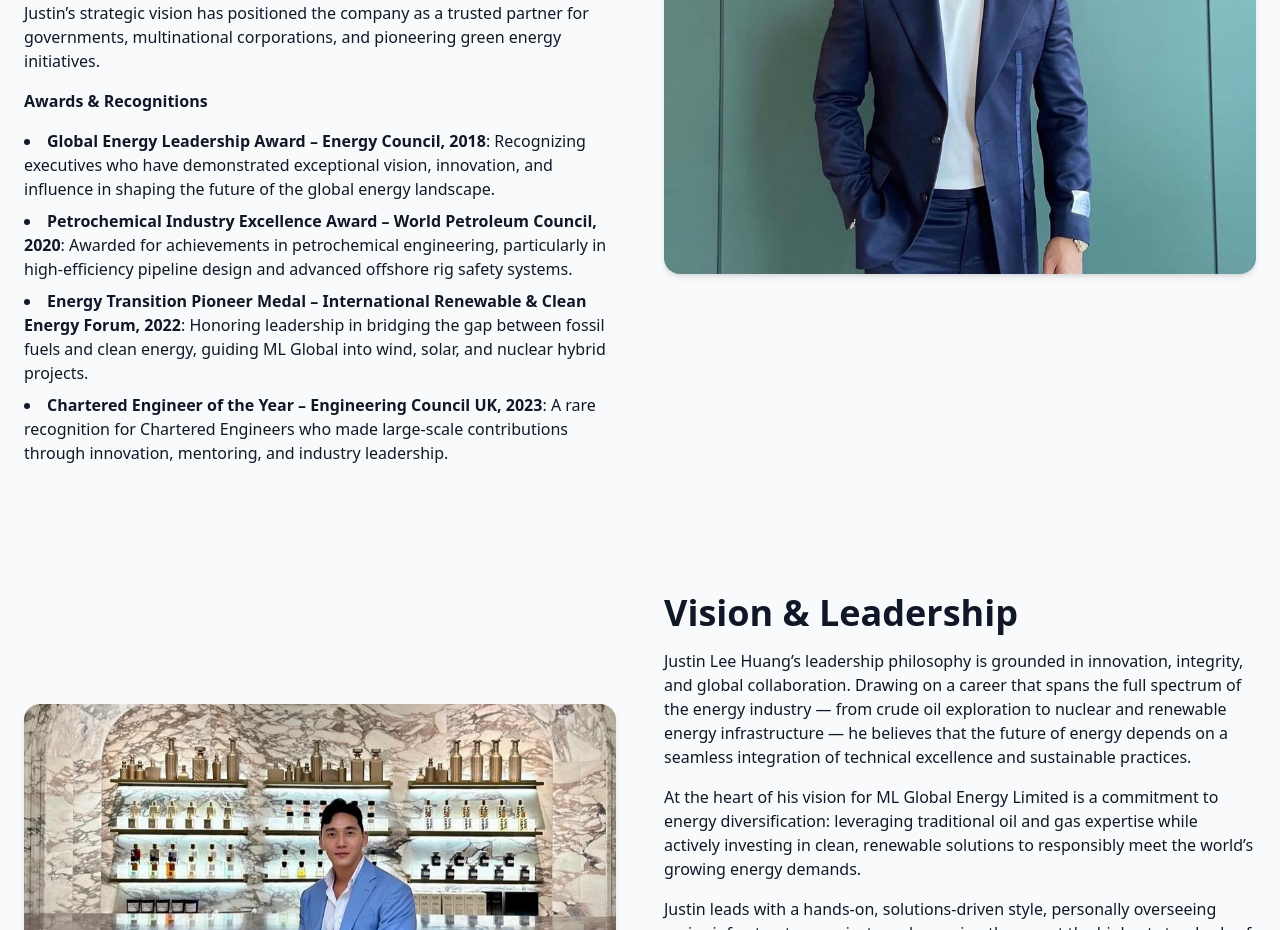
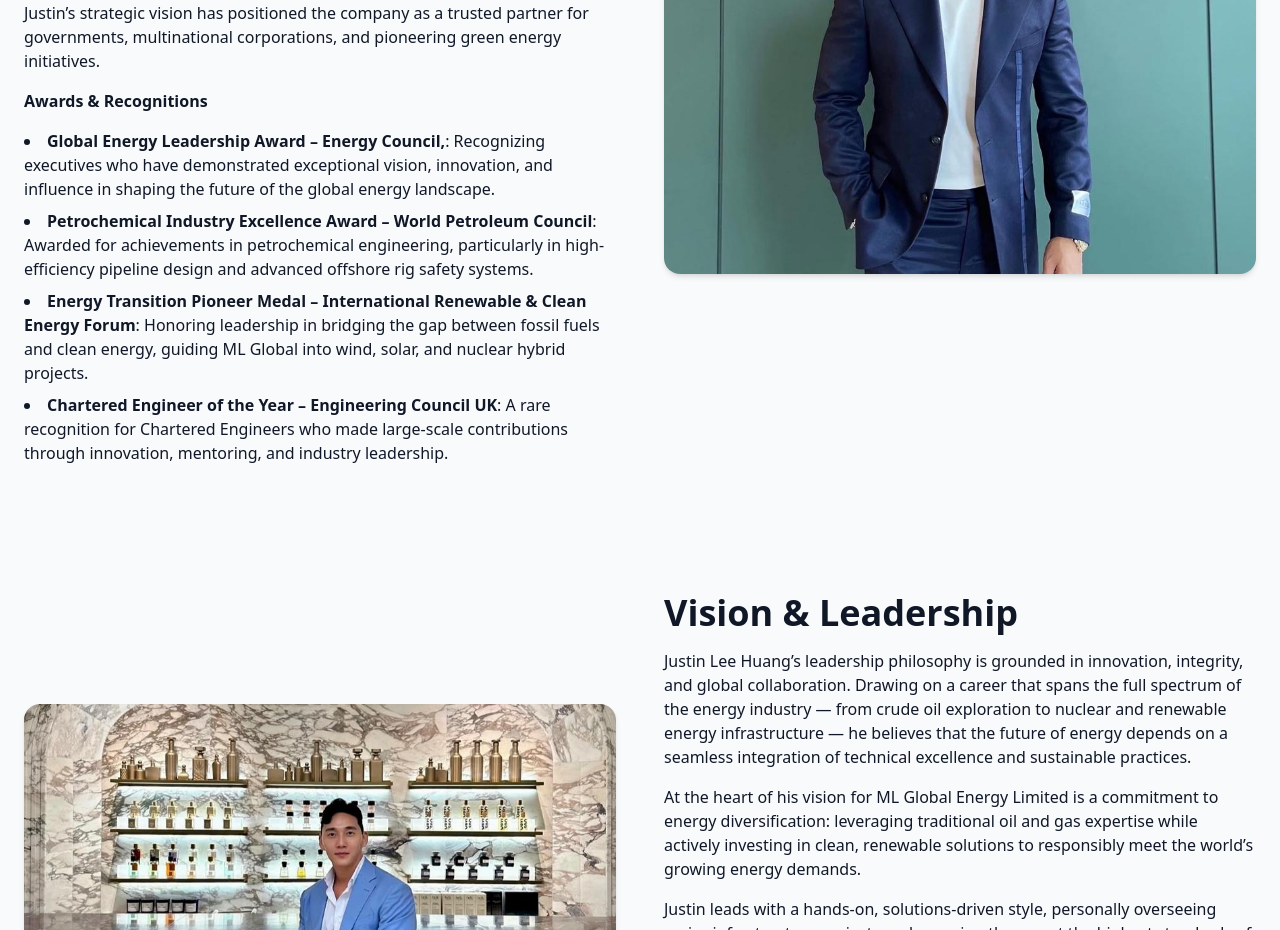
Before and after one commit to mlglobal-st/ml, a Next.js app: page /aboutus in a window 1280 px wide. Shown: the part 2380-3310 px from the top of the page. Built offline with nearby package versions, Linux system fonts and the light colour scheme.

Commit message:
awardedit

```diff
--- a/src/pages/aboutus.js
+++ b/src/pages/aboutus.js
@@ -156,25 +156,25 @@ export default function About() {
           <p className="font-semibold">Awards & Recognitions</p>
           <ul className="list-disc list-inside space-y-2">
             <li>
-              <strong>Global Energy Leadership Award – Energy Council, 2018</strong>: Recognizing executives who have demonstrated exceptional vision,
+              <strong>Global Energy Leadership Award – Energy Council,</strong>: Recognizing executives who have demonstrated exceptional vision,
               innovation, and influence in shaping the future of the global
               energy landscape.
             </li>
             <li>
               <strong>Petrochemical Industry Excellence Award – World Petroleum
-              Council, 2020</strong>: Awarded for achievements in petrochemical engineering,
+              Council</strong>: Awarded for achievements in petrochemical engineering,
               particularly in high-efficiency pipeline design and advanced
               offshore rig safety systems.
             </li>
             <li>
               <strong>Energy Transition Pioneer Medal – International Renewable
-              & Clean Energy Forum, 2022</strong>: Honoring leadership in bridging the gap between fossil fuels and
+              & Clean Energy Forum</strong>: Honoring leadership in bridging the gap between fossil fuels and
               clean energy, guiding ML Global into wind, solar, and nuclear
               hybrid projects.
             </li>
             <li>
-              <strong>Chartered Engineer of the Year – Engineering Council UK,
-              2023</strong>: A rare recognition for Chartered Engineers who made large-scale
+              <strong>Chartered Engineer of the Year – Engineering Council UK
+                </strong>: A rare recognition for Chartered Engineers who made large-scale
               contributions through innovation, mentoring, and industry
               leadership.
             </li>
--- a/src/pages/index.js
+++ b/src/pages/index.js
@@ -394,7 +394,7 @@ export default function Home() {
                 </div>
               </div>
               <div className="mt-6 text-sm text-gray-600">
-                Registered in England & Wales. Company No. 01234567
+                Registered in London. Company No. 2778741
               </div>
             </div>
           </div>
```
